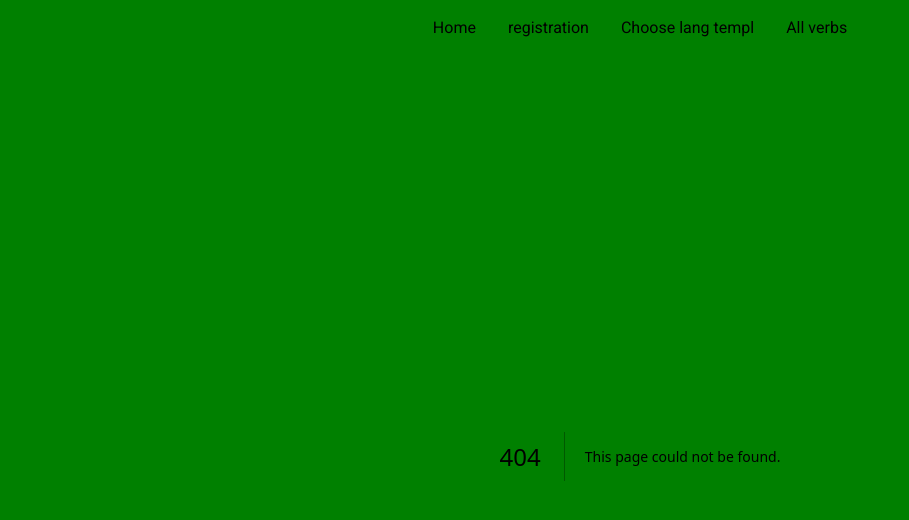
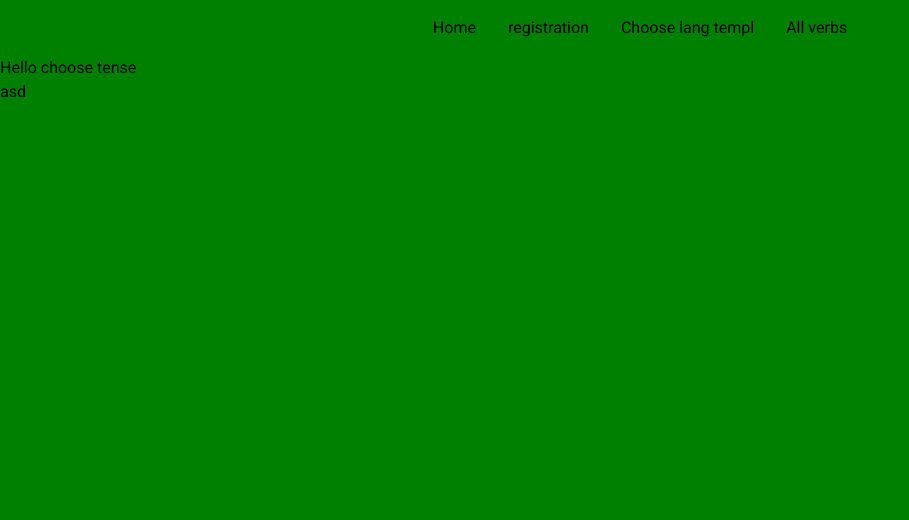
Before and after one commit to randomhero177/conjugate-me, a Next.js app: page /choose-tense in a window 1280 px wide. Before the commit this address had no page. Shown: the top 520 px of the page, without its empty margins (0-909 px from the left). Built offline with nearby package versions, Linux system fonts and the light colour scheme.

Commit message:
CME-6: add template for choose-tense page

```diff
--- /dev/null
+++ b/src/app/choose-tense/page.tsx
@@ -0,0 +1,25 @@
+"use client";
+
+import { useEffect, useState } from "react";
+import { useDispatch, useSelector } from "react-redux";
+import {
+  addVerb,
+  removeVerb,
+  setSelectedVerbs,
+} from "@/features/selectedVerbsSlice";
+import { RootState } from "@/types/typeVerbs";
+import { PagesUrl } from "@/data/urls";
+
+export default function ChooseTensePage() {
+  const selectedVerbs = useSelector(
+    (state: RootState) => state.selectedVerbs.selectedVerbs,
+  );
+
+  return (
+    <div>
+      <div>Hello choose tense</div>
+      {selectedVerbs.length > 0 && <div>there are some</div>}
+      {selectedVerbs} asd
+    </div>
+  );
+}
```
